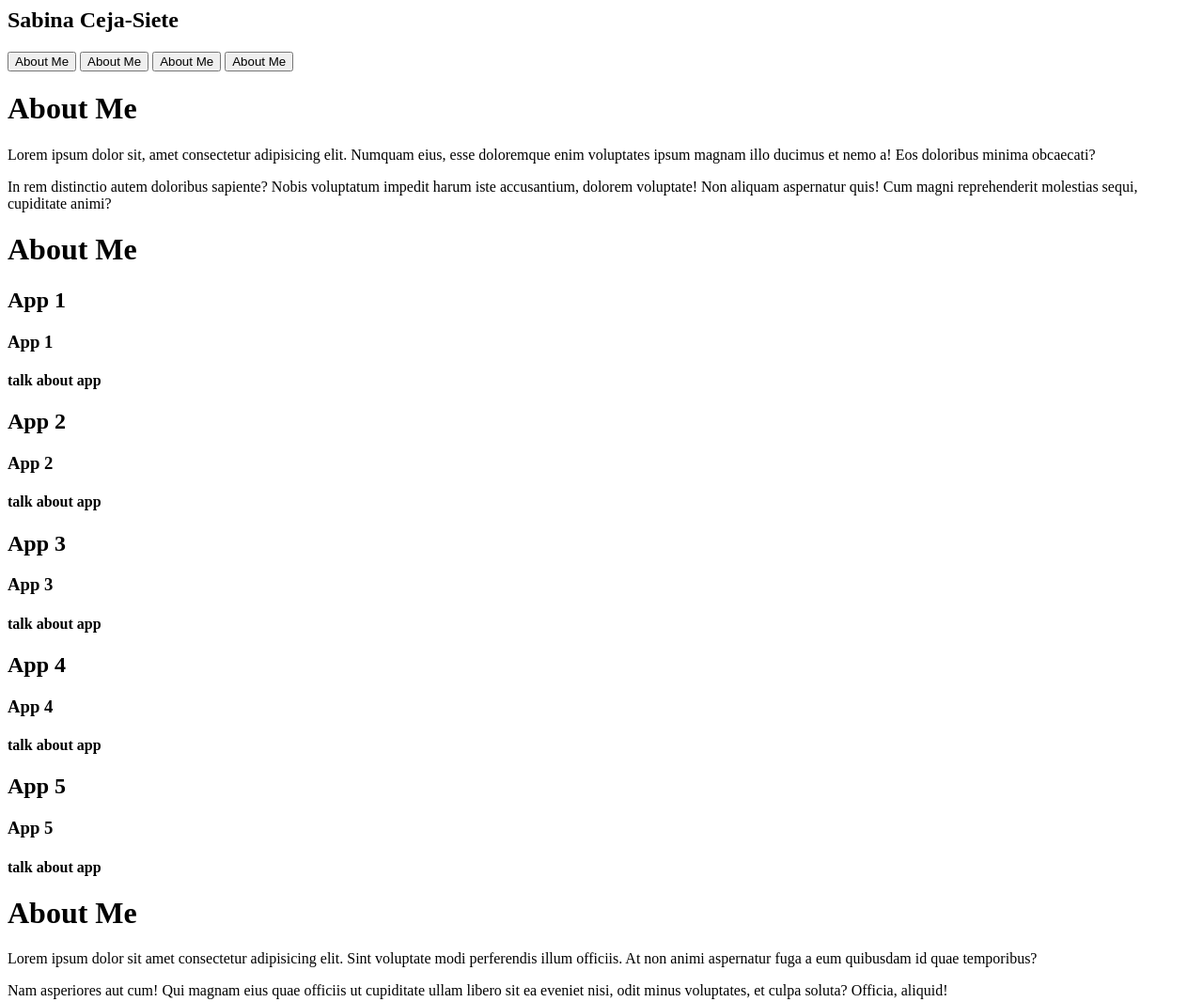
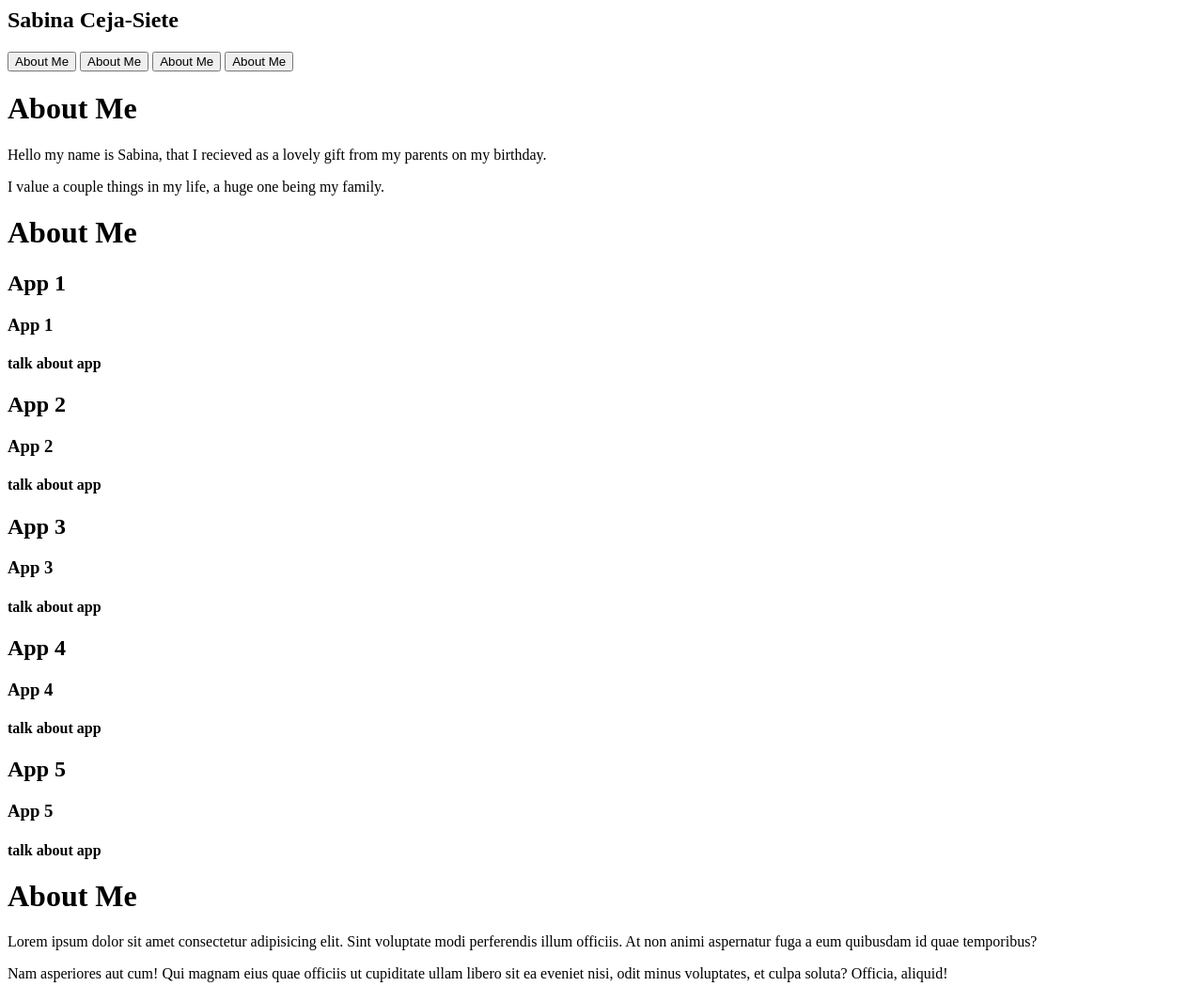
Before and after one commit to unisabi/Portfolio, a plain HTML site: page index.html in a window 1280 px wide. Shown: the whole page at 94% size. Drawn offline with Linux system fonts and the light colour scheme.

Commit message:
adding a few changes on index

```diff
--- a/index.html
+++ b/index.html
@@ -13,8 +13,8 @@
         <div class="col1">
             <h1>About Me</h1>
             <div class="col2">
-                <p>Lorem ipsum dolor sit, amet consectetur adipisicing elit. Numquam eius, esse doloremque enim voluptates ipsum magnam illo ducimus et nemo a! Eos doloribus minima obcaecati?</p>
-                <p>In rem distinctio autem doloribus sapiente? Nobis voluptatum impedit harum iste accusantium, dolorem voluptate! Non aliquam aspernatur quis! Cum magni reprehenderit molestias sequi, cupiditate animi?</p>
+                <p> Hello my name is Sabina, that I recieved as a lovely gift from my parents on my birthday.</p>
+                <p>I value a couple things in my life, a huge one being my family.</p>
             </div>
         </div>
     </div>
```
